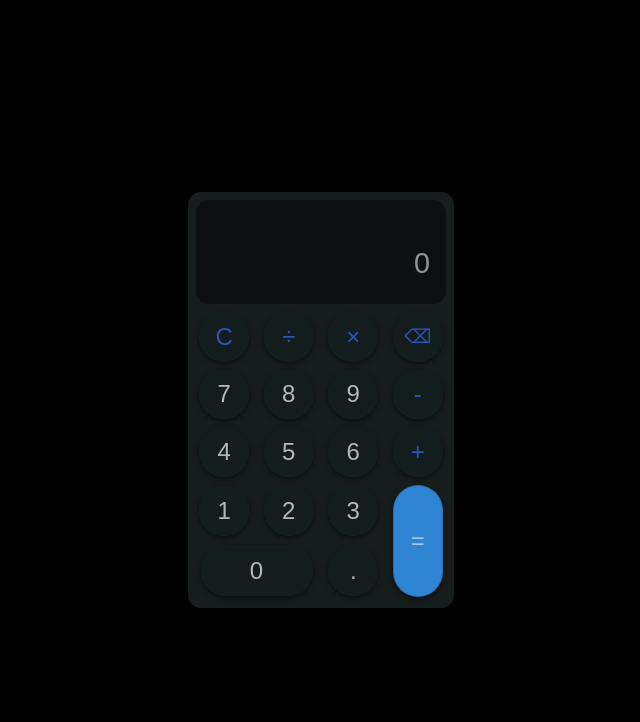
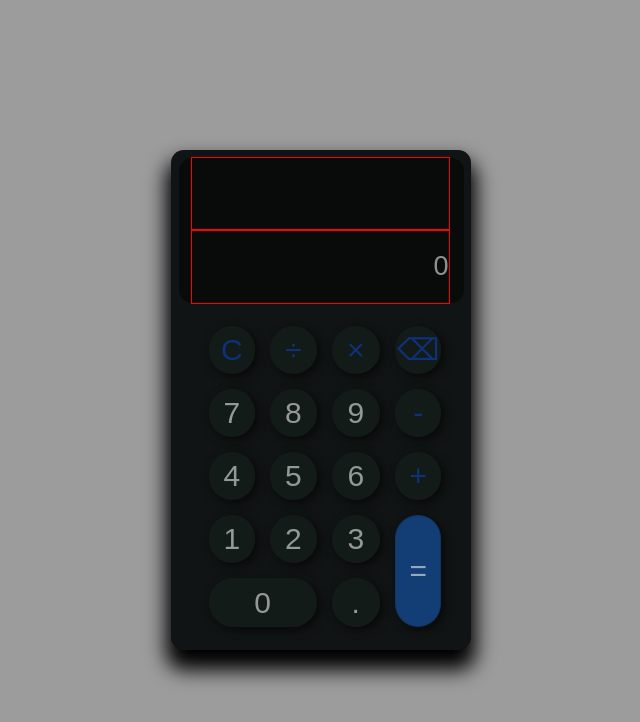
Before and after one commit to rhnsct/calculator_js, a plain HTML site: page index.html in a window 1280 px wide. Shown: the whole page, without its empty margins (319-959 px from the left). Drawn offline with Linux system fonts and the light colour scheme.

Commit message:
working on adaptive styling

```diff
--- a/index.html
+++ b/index.html
@@ -12,38 +12,35 @@
     <div class="container">
         <div class="calculator">
             <div class="screen">
-                <p id="equate"></p>
-                <p id="input">0</p>
+                <div class="digitDisplay" id="equate"></div>
+
+                <div class="digitDisplay"><div class="inputText" id="input">0</div></div>
             </div>
 
             <div class="numpad">
-                <button onclick="respondClick(this.id)" class="clear operator" id="clear">C</button>
-                <button onclick="respondClick(this.id)" class="divide operator" id="/">&#247</button>
-                <button onclick="respondClick(this.id)" class="multiply operator" id="*">&#215</button>
-                <button onclick="respondClick(this.id)" class="delete operator" id="delete">&#9003</button>
+                <button onclick="respondClick(this.id)" class="buttonNorm clear operator" id="clear">C</button>
+                <button onclick="respondClick(this.id)" class="buttonNorm divide operator" id="/">&#247</button>
+                <button onclick="respondClick(this.id)" class="buttonNorm multiply operator" id="*">&#215</button>
+                <button onclick="respondClick(this.id)" class="buttonNorm delete operator" id="delete">&#9003</button>
 
-                <button onclick="respondClick(this.id)" class="seven" id="7">7</button>
-                <button onclick="respondClick(this.id)" class="eight" id="8">8</button>
-                <button onclick="respondClick(this.id)" class="nine" id="9">9</button>
-                <button onclick="respondClick(this.id)" class="minus operator" id="-">-</button>
+                <button onclick="respondClick(this.id)" class="buttonNorm seven" id="7">7</button>
+                <button onclick="respondClick(this.id)" class="buttonNorm eight" id="8">8</button>
+                <button onclick="respondClick(this.id)" class="buttonNorm nine" id="9">9</button>
+                <button onclick="respondClick(this.id)" class="buttonNorm minus operator" id="-">-</button>
 
-                <button onclick="respondClick(this.id)" class="four" id="4">4</button>
-                <button onclick="respondClick(this.id)" class="five" id="5">5</button>
-                <button onclick="respondClick(this.id)" class="six" id="6">6</button>
-                <button onclick="respondClick(this.id)" class="plus operator" id="+">+</button>
+                <button onclick="respondClick(this.id)" class="buttonNorm four" id="4">4</button>
+                <button onclick="respondClick(this.id)" class="buttonNorm five" id="5">5</button>
+                <button onclick="respondClick(this.id)" class="buttonNorm six" id="6">6</button>
+                <button onclick="respondClick(this.id)" class="buttonNorm plus operator" id="+">+</button>
 
-                <button onclick="respondClick(this.id)" class="one" id="1">1</button>
-                <button onclick="respondClick(this.id)" class="two" id="2">2</button>
-                <button onclick="respondClick(this.id)" class="three" id="3">3</button>
+                <button onclick="respondClick(this.id)" class="buttonNorm one" id="1">1</button>
+                <button onclick="respondClick(this.id)" class="buttonNorm two" id="2">2</button>
+                <button onclick="respondClick(this.id)" class="buttonNorm three" id="3">3</button>
                 <button onclick="respondClick(this.id)" class="equal operator" id="=">=</button>
 
                 <button onclick="respondClick(this.id)" class="zero" id="0">0</button>
-                <button onclick="respondClick(this.id)" class="decimal" id=".">.</button>
+                <button onclick="respondClick(this.id)" class="buttonNorm decimal" id=".">.</button>
             </div>
-
-
-
-
         </div>
     </div>
 </body>
--- a/style.css
+++ b/style.css
@@ -1,7 +1,13 @@
+:root {
+    --white-font: rgba(255, 255, 255, 0.548);
+}
+
 *{
     font-family: Arial, Helvetica, sans-serif;
     margin: 0;
     padding: 0;
+    box-sizing: border-box;
+    font-size: clamp(10px, 1.5vw, 15px);
 }
 
 body {
@@ -9,9 +15,7 @@ body {
     height: 100vh;
 }
 
-p {
-    color: rgba(255, 255, 255, 0.548) ;
-}
+
 
 #equate {
     font-size: 0.8rem;
@@ -20,28 +24,32 @@ p {
 .container {
     width: 100%;
     height: 100%;
-    background-color: black;
+    background-color: rgb(156, 156, 156);
     display: flex;
     justify-content: center;
     align-items: center;
-    font-size: clamp(1vw, 5vw, 38px);
+
 
 }
 
 .calculator {
-    background-color: rgb(23, 28, 29);
+
+    background-color: rgb(17, 20, 20);
+    box-shadow: 0px 15px 20px 5px black;
     padding: 0.5rem;
     width: 100%;
     height: 100%;
-    max-width: 250px;
-    max-height: 400px;
+    max-width: 300px;
+    max-height: 500px;
     display: flex;
     border-radius: 1vw;
     flex-direction: column;
+    justify-content: space-between;
+
 }
 
 .screen {
-    height: 8rem;
+    min-height: 30%;
     background-color: rgba(0, 0, 0, 0.452);
     border-radius: 1vw;
     margin-bottom: 0.5rem;
@@ -50,77 +58,98 @@ p {
     justify-content: space-evenly;
     flex-direction: column;
     align-items: flex-end;
+
+
 }
 
-.screen > p {
+.digitDisplay {
+    height: 50%;
+    color: rgba(255, 255, 255, 0.548) ;
+    display: flex;
     font-size: 1.8rem;
+    width: 95%;
+    justify-content: flex-end;
+    align-items: center;
+    outline: 1px solid red;
+
 }
 
+.inputText {
+    text-align: right;
+    height: auto;
+    width: 100%;
+    font-size: inherit;
+    overflow-x: auto;
+
+}
+
+
+
+
+
+
 .numpad {
+    max-height: 70%;
+    min-height: 70%;
     width: 100%;
-    height: 70%;
+
     display: grid;
-    gap: 0.5rem;
+    grid-template-columns: repeat(4, 1fr);
+    grid-auto-flow: dense;
+    padding:1em 2em 2em 2em;
+    align-items: center;
     justify-items: center;
-    align-items: center;
-    grid-template-columns: 1fr 1fr 1fr 1fr;
-    grid-template-rows: repeat(5, 1fr);
-    margin-bottom: 0.5rem;
+    gap: 1rem;
+
+
 }
 
 button {
-    color: rgba(255, 255, 255, 0.685);
-    border: 1px solid rgba(44, 41, 41, 0.24);
-    background-color: rgba(13, 35, 36, 0.212) ;
-    box-shadow: 0 2px 5px rgba(0, 0, 0, 0.555);
+    color: var(--white-font);
+    font-size: 2rem;
     border-radius: 50vw;
-    height: 3.1rem;
-    width: 3.1rem;
-    display: flex;
-    justify-content: center;
-    align-items: center;
-    cursor: pointer;
-    font-size: 1.5rem;
-}
-
-button:focus {
-    animation: focusButton 0.3s ease;
-}
-
-@keyframes focusButton{
-
-    from {box-shadow: none;}
-
-    to {
-        box-shadow: inset 0 2px 5px  rgba(0, 0, 0, 0.664)
-    }
+    height: 100%;
+    width: 100%;
+    background: rgba(29, 49, 42, 0.247);
+    border: 1px solid rgba(27, 27, 27, 0.226);
+    box-shadow: 3px 3px 10px rgba(0, 0, 0, 0.575);
 
 }
 
-.zero {
+button:hover {
+    animation: fade 0.1s ease-in forwards;
 
-    grid-column: 1/3;
-    width: 7rem;
+}
+@keyframes fade {
+    from {
+
+    }
+    to {
+        opacity: 0.4;
+    }
 }
 
-.delete {
-    font-size: 1.2rem;
-}
 
-.minus {
-    display: inherit;
-    justify-content: center;
-    bottom: 10%;
+.buttonNorm {
+
+    aspect-ratio: 1/1;
+
 }
 
 .operator {
-    color: rgb(41, 86, 184);
+    color: rgba(11, 64, 177, 0.623);
+}
+
+
+.zero {
+    grid-column: span 2;
+    aspect-ratio: 2.25/1;
+
 }
 
 .equal {
-    color: rgba(255, 255, 255, 0.548);
-    grid-column: 4;
-    grid-row: 4/6;
-    height: 7rem;
-    background-color: rgb(47, 132, 211);
+    color: var(--white-font);
+    background: rgb(18, 61, 117);
+    width: 100%;
+    grid-row: span 2;
 }
```
